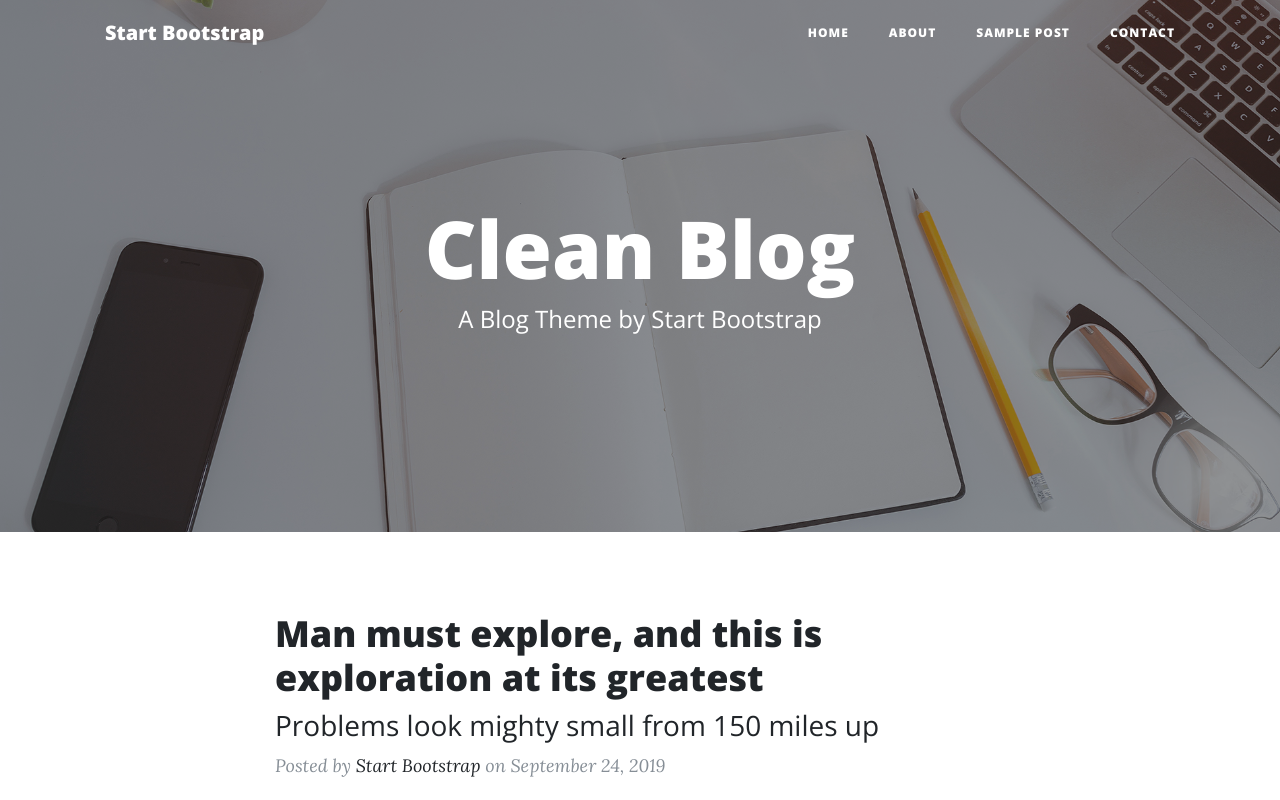
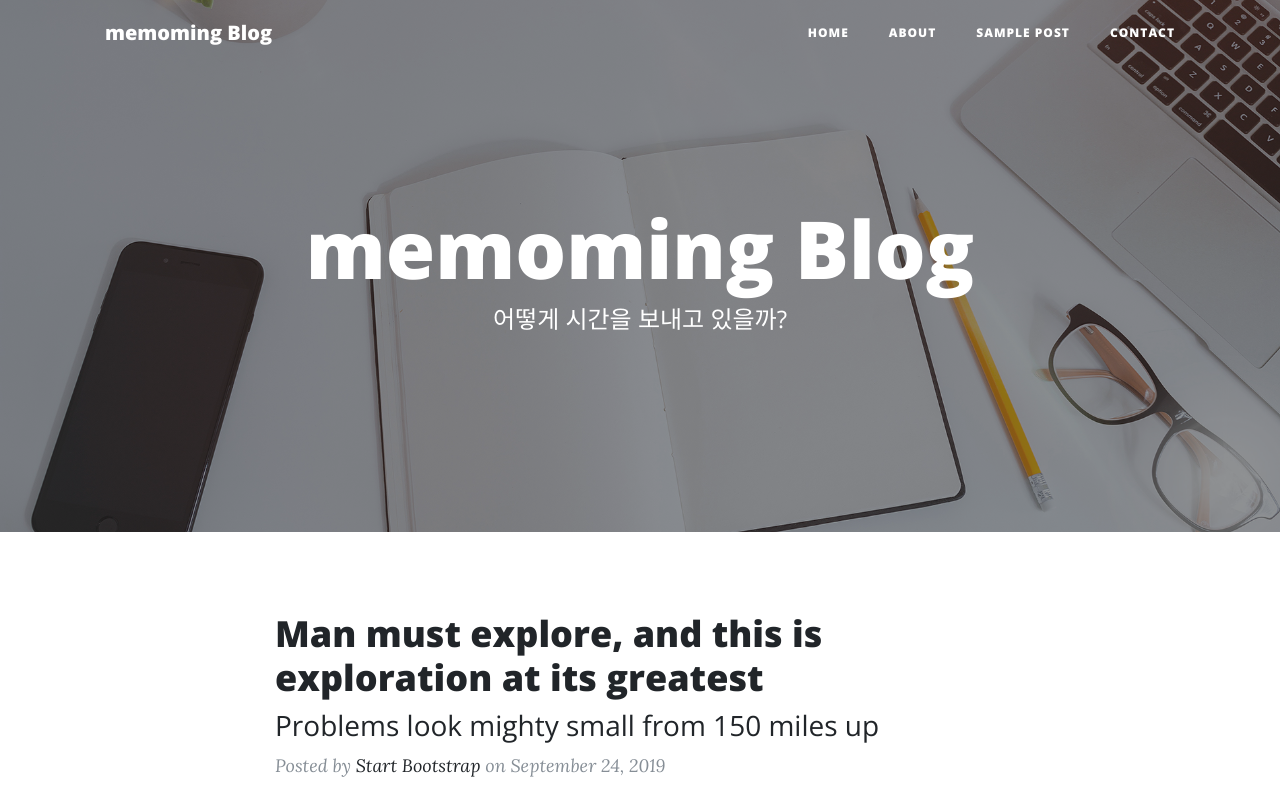
Before and after one commit to memoming/memoming.github.io, a website: page index.html in a window 1280 px wide. Shown: the top 800 px of the page. Drawn offline with nearby package versions, Linux system fonts and the light colour scheme.

Commit message:
update index

```diff
--- a/index.html
+++ b/index.html
@@ -8,7 +8,7 @@
   <meta name="description" content="">
   <meta name="author" content="">
 
-  <title>Clean Blog - Start Bootstrap Theme</title>
+  <title>:: memoming Blog ::</title>
 
   <!-- Bootstrap core CSS -->
   <link href="vendor/bootstrap/css/bootstrap.min.css" rel="stylesheet">
@@ -28,7 +28,7 @@
   <!-- Navigation -->
   <nav class="navbar navbar-expand-lg navbar-light fixed-top" id="mainNav">
     <div class="container">
-      <a class="navbar-brand" href="index.html">Start Bootstrap</a>
+      <a class="navbar-brand" href="index.html">memoming Blog</a>
       <button class="navbar-toggler navbar-toggler-right" type="button" data-toggle="collapse" data-target="#navbarResponsive" aria-controls="navbarResponsive" aria-expanded="false" aria-label="Toggle navigation">
         Menu
         <i class="fas fa-bars"></i>
@@ -59,8 +59,8 @@
       <div class="row">
         <div class="col-lg-8 col-md-10 mx-auto">
           <div class="site-heading">
-            <h1>Clean Blog</h1>
-            <span class="subheading">A Blog Theme by Start Bootstrap</span>
+            <h1>memoming Blog</h1>
+            <span class="subheading">어떻게 시간을 보내고 있을까?</span>
           </div>
         </div>
       </div>
```
